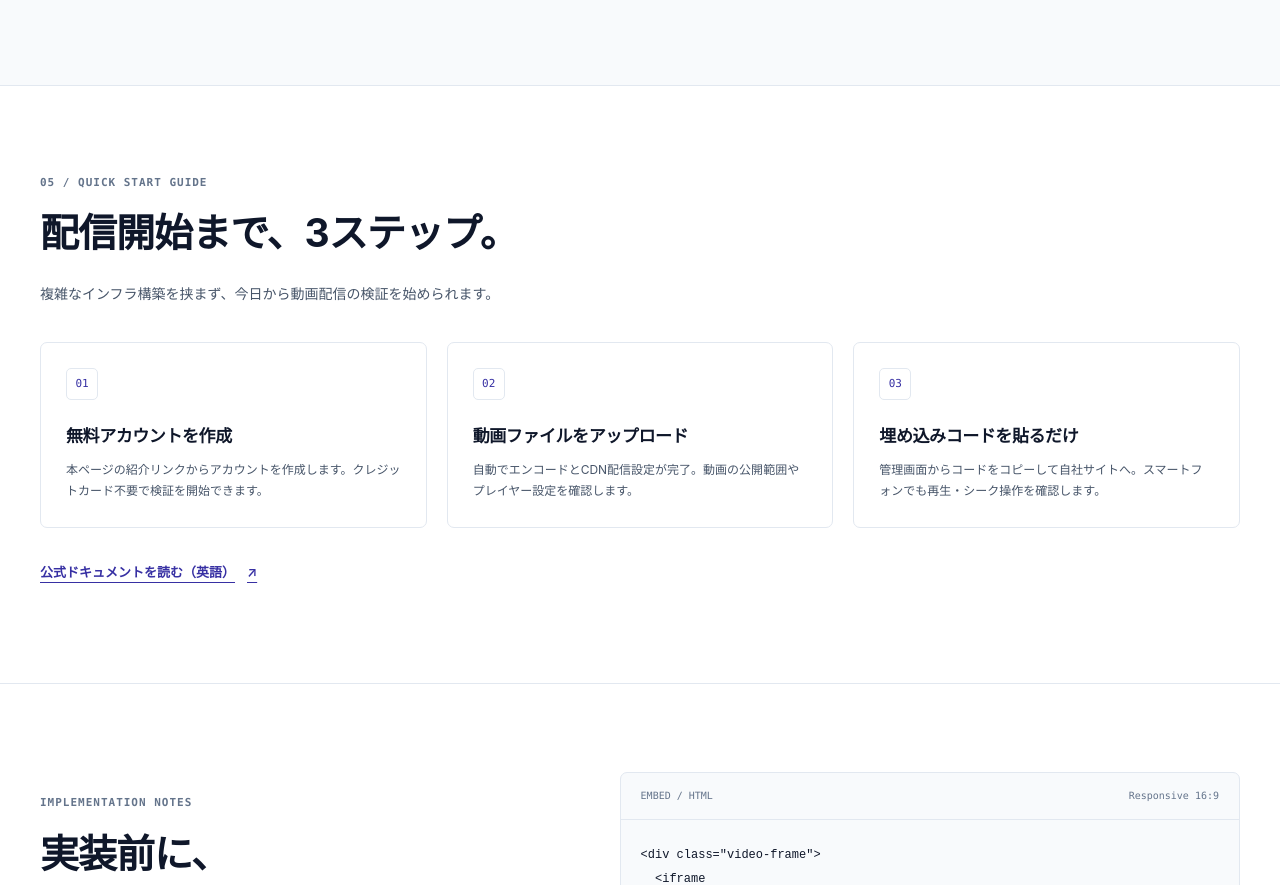
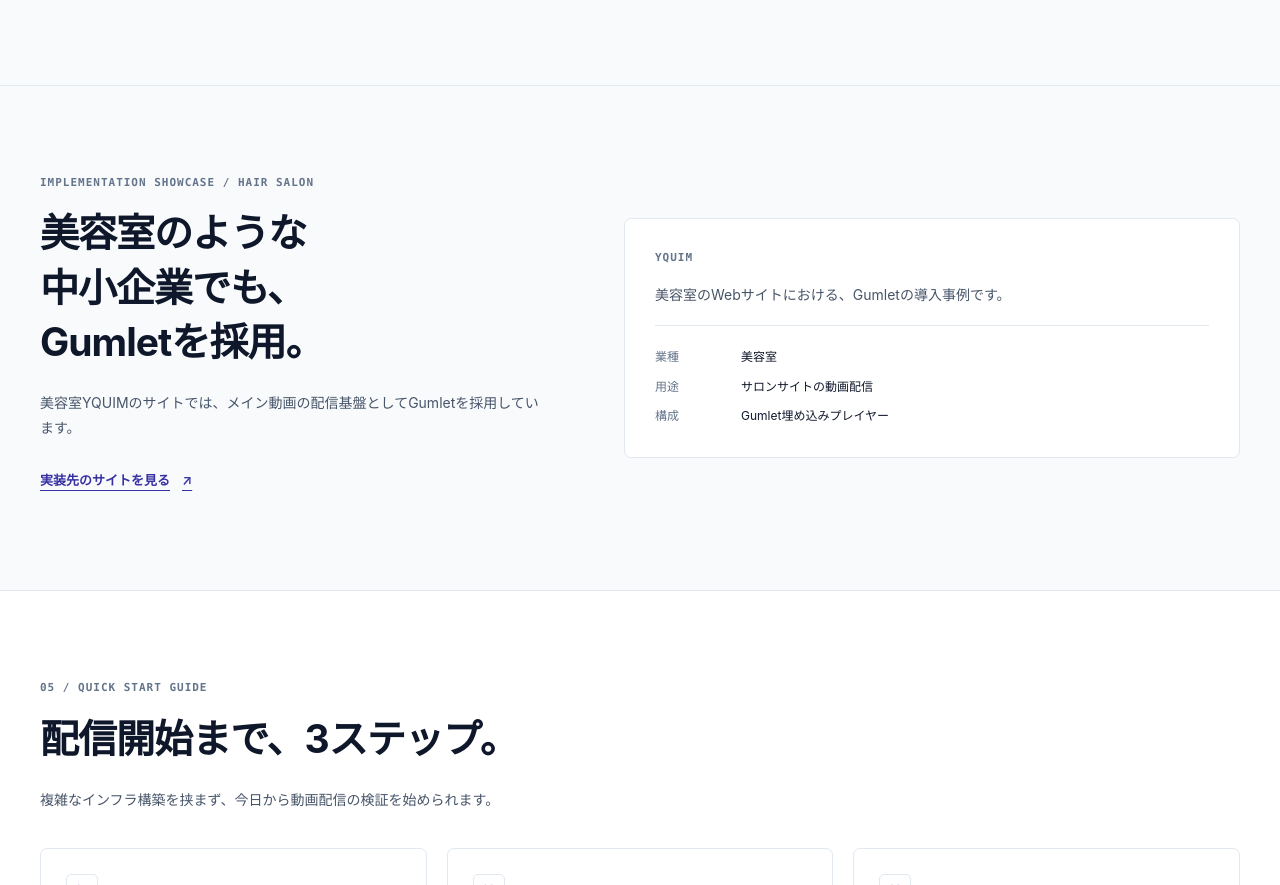
Before and after one commit to jugaad-dax/gumlet-japan-guide, a website: page index.html in a window 1280 px wide. Shown: the part 5218-6103 px from the top of the page. Drawn offline with Linux system fonts and the light colour scheme.

Commit message:
Add YQUIM salon implementation showcase alongside Jugaad example

```diff
--- a/index.html
+++ b/index.html
@@ -323,6 +323,21 @@
       </div></div></section>
 
       <section class="showcase section" id="showcase" aria-labelledby="showcase-title"><div class="container showcase-grid"><div><span class="section-label">IMPLEMENTATION SHOWCASE</span><h2 id="showcase-title">運営会社でも、<br>Gumletを採用。</h2><p>ジュガード株式会社の公式サイトでは、メイン動画の配信基盤としてGumletを採用しています。</p><a class="inline-link" href="https://jugaad.tokyo/" target="_blank" rel="noopener noreferrer">実装先の公式サイトを見る <span aria-hidden="true">↗</span></a></div><div class="case-note"><span class="section-label">JUGAAD INC.</span><blockquote>「自社サイトのメイン動画配信基盤としてGumletを採用。ページの高速化と運用コストの適正化を両立。」</blockquote><p class="small-note">運営者による導入事例コメントです。数値化した速度改善率・コスト削減率の実測データは本ページでは掲載していません。</p><dl class="case-facts"><dt>用途</dt><dd>コーポレートサイトの動画配信</dd><dt>構成</dt><dd>Gumlet埋め込みプレイヤー</dd></dl></div></div></section>
+      <section class="showcase section" id="showcase-yquim" aria-labelledby="showcase-yquim-title">
+        <div class="container showcase-grid">
+          <div>
+            <span class="section-label">IMPLEMENTATION SHOWCASE / HAIR SALON</span>
+            <h2 id="showcase-yquim-title">美容室のような<span style="display: inline-block;">中小企業でも、</span><br>Gumletを採用。</h2>
+            <p>美容室YQUIMのサイトでは、メイン動画の配信基盤としてGumletを採用しています。</p>
+            <a class="inline-link" href="https://yquim.com/" target="_blank" rel="noopener noreferrer">実装先のサイトを見る <span aria-hidden="true">↗</span></a>
+          </div>
+          <div class="case-note">
+            <span class="section-label">YQUIM</span>
+            <p>美容室のWebサイトにおける、Gumletの導入事例です。</p>
+            <dl class="case-facts"><dt>業種</dt><dd>美容室</dd><dt>用途</dt><dd>サロンサイトの動画配信</dd><dt>構成</dt><dd>Gumlet埋め込みプレイヤー</dd></dl>
+          </div>
+        </div>
+      </section>
 
       <section class="quickstart section" id="quickstart" aria-labelledby="quickstart-title"><div class="container"><div class="section-heading"><span class="section-label">05 / QUICK START GUIDE</span><h2 id="quickstart-title">配信開始まで、3ステップ。</h2><p>複雑なインフラ構築を挟まず、今日から動画配信の検証を始められます。</p></div><ol class="steps"><li class="step" id="quickstart-step-1"><span class="step-number">01</span><h3>無料アカウントを作成</h3><p>本ページの紹介リンクからアカウントを作成します。クレジットカード不要で検証を開始できます。</p></li><li class="step" id="quickstart-step-2"><span class="step-number">02</span><h3>動画ファイルをアップロード</h3><p>自動でエンコードとCDN配信設定が完了。動画の公開範囲やプレイヤー設定を確認します。</p></li><li class="step" id="quickstart-step-3"><span class="step-number">03</span><h3>埋め込みコードを貼るだけ</h3><p>管理画面からコードをコピーして自社サイトへ。スマートフォンでも再生・シーク操作を確認します。</p></li></ol><a class="inline-link docs-link" href="https://docs.gumlet.com/docs/getting-started" target="_blank" rel="noopener noreferrer">公式ドキュメントを読む（英語） <span aria-hidden="true">↗</span></a></div></section>
 
```
